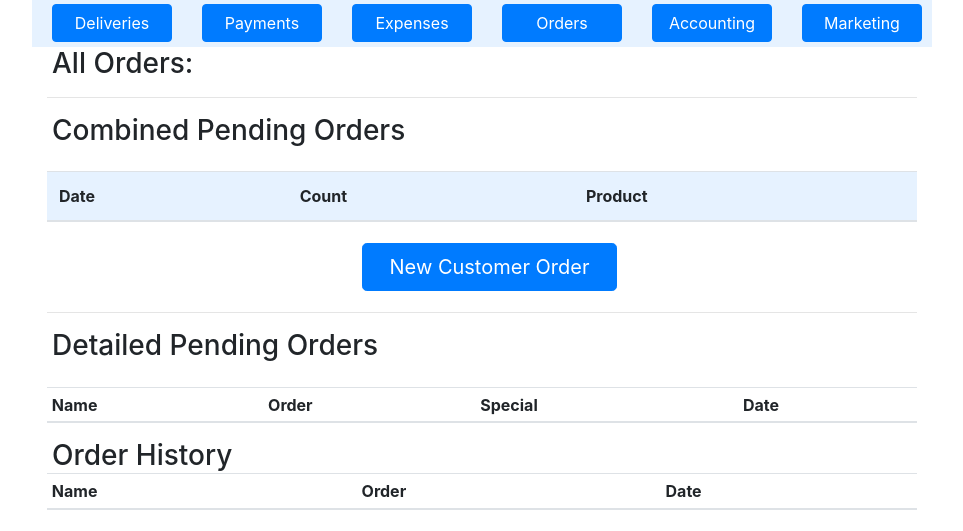
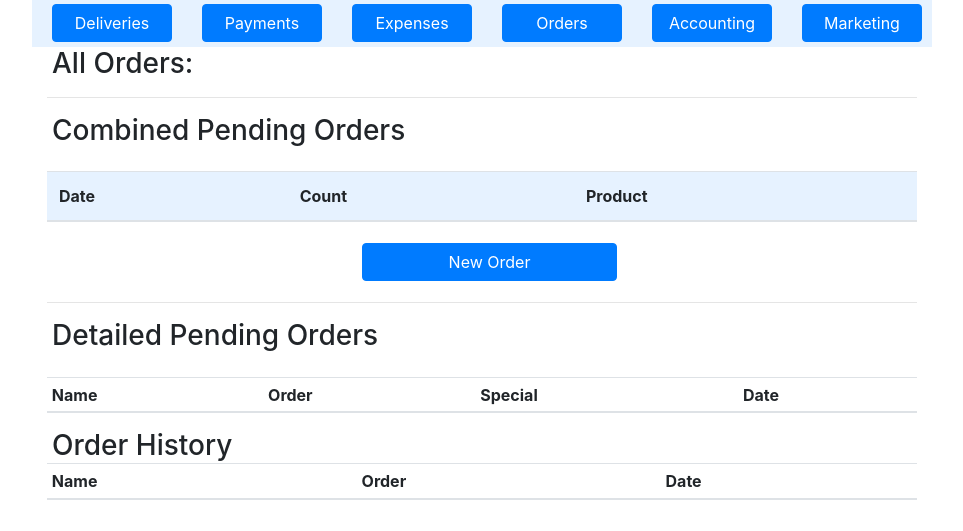
Before and after one commit to hhummel/glorious, a Django app: page /bread/orders in a window 1280 px wide. Shown: the part 217-748 px from the top of the page, without its empty margins (158-1121 px from the left). Run offline with Django 3.2, Linux system fonts and the light colour scheme; the visitor is signed in with stand-in values (Sample User, id 1); data comes from the database, SQL or seed files in the repository; data that the repository does not hold is empty; some libraries are stand-ins or nearby versions.

Commit message:
Simplify orders history query

```diff
--- a/bread/templates/bread/orders.html
+++ b/bread/templates/bread/orders.html
@@ -36,7 +36,7 @@
   <div class="row">
     <div class="col-xs-2 col"></div>
     <div class="col-xs-8 col">
-      <h3 class="title"><a class="btn btn-primary btn-block btn-lg text-center" href="{% url 'order_meister' %}">New Customer Order</a></h3>
+      <h3 class="title"><a class="btn btn-primary btn-block text-center" href="{% url 'order_meister' %}">New Order</a></h3>
     </div>
     <div class="col-xs-2 col"></div>
   </div>
--- a/bread/views.py
+++ b/bread/views.py
@@ -620,7 +620,7 @@ def orders(request):
         annotate(total=Sum('number')).          \
         order_by('delivery_date', 'product_id')
     orders = Order.objects.filter(delivery_date__gte=today).filter(confirmed=True).order_by('delivery_date', 'user_id')
-    order_history = Order.objects.filter(delivery_date__year=today.year, delivery_date__lt=today).filter(confirmed=True).order_by('-delivery_date', 'user_id')
+    order_history = Order.objects.filter(confirmed=True).order_by('-delivery_date', 'user_id')[:200]
 
     c = {
             'bread_template': 'bread/manager_template.html',
```
